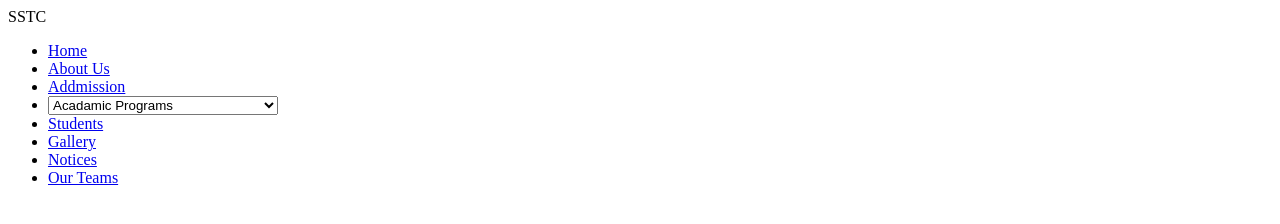
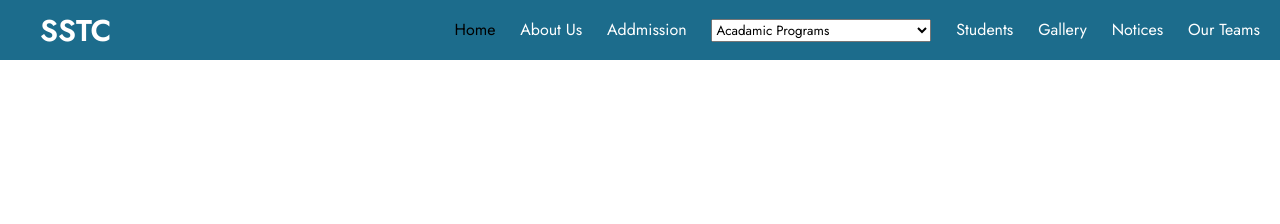
Before and after one commit to tankadai/home.s, a plain HTML site: page index.html in a window 1280 px wide. Drawn offline with Linux system fonts and the light colour scheme; files that its build step writes are made by us from their sources; the site is published under a folder, as on GitHub Pages, so addresses that start at the root find nothing.

Commit message:
Update index.html

```diff
--- a/index.html
+++ b/index.html
@@ -4,7 +4,7 @@
     <meta charset="UTF-8" />
     <meta name="viewport" content="width=device-width, initial-scale=1.0" />
     <title>Navigation Bar</title>
-    <link rel="stylesheet" href="/schoolproject/style.css" />
+    <link rel="stylesheet" href="style.css" />
     <link rel="preconnect" href="https://fonts.googleapis.com" />
     <link rel="preconnect" href="https://fonts.gstatic.com" crossorigin />
     <link
```
